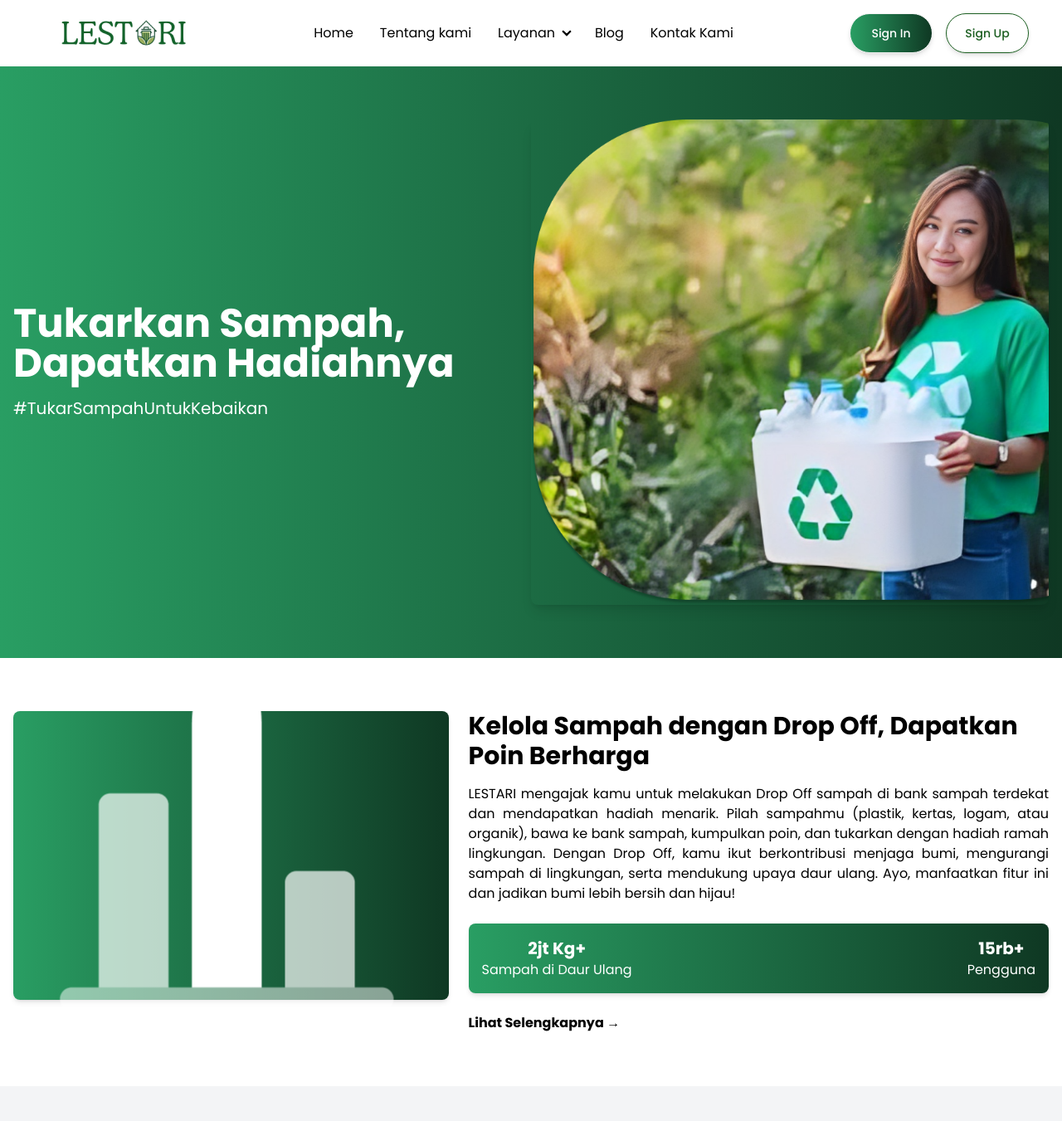
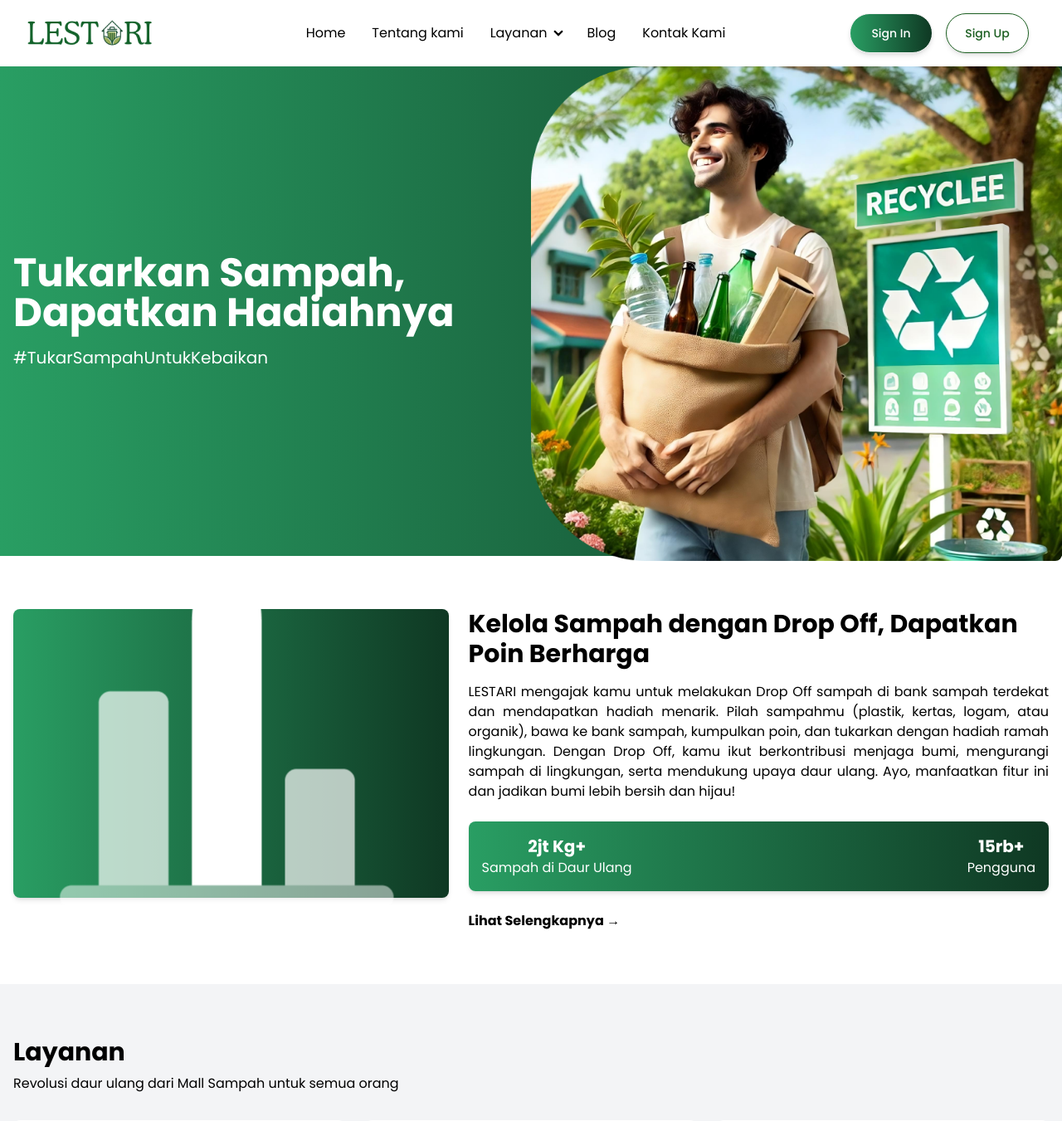
Before and after one commit to sceptzrion/Lestari, a PHP site: page /landingpage.php in a window 1280 px wide. Shown: the top 1351 px of the page at 83% size. Run offline with PHP 8.4, Linux system fonts and the light colour scheme; some libraries are stand-ins or nearby versions.

Commit message:
update landing page

```diff
--- a/landingpage.php
+++ b/landingpage.php
@@ -38,9 +38,9 @@ if (basename($_SERVER['PHP_SELF']) != 'landingpage.php') {
    <!-- NAVBAR -->
    <div class="navbar bg-light h-20 pr-10 justify-between sticky top-0 z-50">
    <!-- MOBILE SCREEN MODE -->
-      <div class="navbar-start pl-[41px]">
-        <div class="dropdown ">
-          <div tabindex="0" role="button" class="btn btn-ghost lg:hidden">
+   <div class="navbar-start pl-1/2">
+        <div class="dropdown">
+            <div tabindex="0" role="button" class="btn btn-ghost lg:hidden" id="hamburger-btn">
             <svg
                 xmlns="http://www.w3.org/2000/svg"
                 class="h-5 w-5"
@@ -55,17 +55,65 @@ if (basename($_SERVER['PHP_SELF']) != 'landingpage.php') {
             </svg>
             </div>
             <ul
-            tabindex="0"
-            class="menu menu-sm dropdown-content bg-base-100 rounded-box z-[1] mt-3 w-52 p-2 shadow">
-            <li><a>Item 1</a></li>
+            id="dropdown-menu"
+            class="menu menu-sm dropdown-content bg-white rounded-box z-[1] mt-3 w-52 p-2 shadow hidden">
+            <li><a href="./landingpage.php">Home</a></li>
+            <li><a href="./user/tentang.php">Tentang kami</a></li>
             <li>
-              <a>Parent</a>
+              <a>Layanan</a>
               <ul class="p-2">
-                <li><a>Submenu 1</a></li>
-                <li><a>Submenu 2</a></li>
+                <!-- Drop Off -->
+                <li>
+                    <?php if (isset($_SESSION['loggedin']) && $_SESSION['loggedin'] === true): ?>
+                    <button onclick="window.location.href='./user/drop_off/dropoff.php'" >
+                        <p>Drop Off</p>
+                    </button>
+                    <?php else: ?>
+                    <button onclick="showModal()" >
+                        <p>Drop Off</p>
+                    </button>
+                    <?php endif; ?>
+                </li>
+                 <!-- Rewards -->
+                <li>
+                    <?php if (isset($_SESSION['loggedin']) && $_SESSION['loggedin'] === true): ?>
+                    <button onclick="window.location.href='./user/drop_off/poin.php'" >
+                        <p>Rewards</p>
+                    </button>
+                    <?php else: ?>
+                    <button onclick="showModal()" >
+                        <p>Rewards</p>
+                    </button>
+                    <?php endif; ?>
+                </li>
+                <!-- Tutorial -->
+                <li>
+                    <?php if (isset($_SESSION['loggedin']) && $_SESSION['loggedin'] === true): ?>
+                    <button onclick="window.location.href='./user/tutorial/tutorial.php'" >
+                        <p>Tutorial</p>
+                    </button>
+                    <?php else: ?>
+                    <button onclick="showModal()" >
+                        <p>Tutorial</p>
+                    </button>
+                    <?php endif; ?>
+                </li>
+                <!-- Marketplace -->
+                <li>
+                    <?php if (isset($_SESSION['loggedin']) && $_SESSION['loggedin'] === true): ?>
+                    <button onclick="window.location.href='./marketplace.html'">
+                        <p>Marketplace</p>
+                    </button>
+                    <?php else: ?>
+                    <button onclick="showModal()" >
+                        <p>Marketplace</p>
+                    </button>
+                    <?php endif; ?>
+                </li>
                     </ul>
                 </li>
-            <li><a>Item 3</a></li>
+            <li><a href="./user/blog.php">Blog</a></li>
+            <li><a href="./user/kontak_kami.php">Kontak Kami</a></li>
           </ul>
         </div>
         <!-- BRAND LOGO -->
@@ -170,7 +218,6 @@ if (basename($_SERVER['PHP_SELF']) != 'landingpage.php') {
     <?php endif; ?>
 </div>
 
-
 <script>
     // Toggle dropdown visibility
     function toggleDropdown() {
@@ -192,9 +239,9 @@ if (basename($_SERVER['PHP_SELF']) != 'landingpage.php') {
   <!-- NAVBAR END -->
 
 <!-- Hero Section -->
-<section class="bg-gradient-to-r from-green to-dark-green text-white py-16">
-  <div class="container mx-auto px-4 flex flex-col md:flex-row items-center md:justify-between">
-    <div class="md:w-1/2 text-center md:text-left mb-8 md:mb-0">
+<section class="bg-gradient-to-r from-green to-dark-green text-white py-16 h-[450px] md:h-[590px]">
+  <div class="container mx-auto px-4 flex flex-col md:flex-row items-center md:justify-between h-full">
+    <div class="w-full md:w-1/2 text-center h-full flex flex-col justify-center items-center md:items-start md:text-left mb-8 md:mb-0">
       <h1 class="text-4xl md:text-5xl font-bold leading-tight mb-4">
         Tukarkan Sampah, Dapatkan Hadiahnya
       </h1>
@@ -202,22 +249,25 @@ if (basename($_SERVER['PHP_SELF']) != 'landingpage.php') {
         #TukarSampahUntukKebaikan
       </p>
     </div>
-    <div class="md:w-1/2 flex justify-end">
+    <div class="md:w-1/2 md:absolute md:right-0 md:top-[80px] flex flex-end">
+      <!-- gambar mobile -->
       <img
-        src="./images/hero banner.png"
-        alt="Hero Image"
-        class="rounded-lg shadow-lg max-w-full h-auto object-cover md:ml-auto"
-      />
+        src="./images/hero-banner-mobile.png"
+        alt="Hero Image Mobile"
+        class="hidden rounded-lg max-w-full h-auto object-cover">
+        <!-- gambar dekstop -->
+      <img
+        src="./images/hero-banner.png"
+        alt="Hero Image Desktop"
+        class="rounded-lg max-w-full h-auto object-cover hidden md:block">
     </div>
   </div>
 </section>
 
-
-
 <!-- about section -->
 <section class="bg-white py-16">
   <div class="container mx-auto px-4">
-    <div class="flex flex-col md:flex-row items-center gap-6 md:items-stretch">
+    <div class="flex flex-col md:flex-row items-start gap-6 md:items-stretch">
       <div class="md:w-1/2 text-center mb-8 md:mb-10 flex relative">
         <!-- Gambar -->
         <img src="./images/chart.png" alt="Chart" class="absolute top-1/2 left-1/2 transform -translate-x-1/2 -translate-y-1/2 z-10">
@@ -227,7 +277,7 @@ if (basename($_SERVER['PHP_SELF']) != 'landingpage.php') {
       </div>
 
       <!-- Konten Teks -->
-      <div class="w-full md:w-3/4 lg:w-2/3">
+      <div class="w-full md:w-3/4 lg:w-2/3 md:pt-0 pt-6 mt-0">
         <h2 class="text-2xl md:text-3xl text-black font-bold mb-4 break-words text-center md:text-left">
           Kelola Sampah dengan Drop Off, Dapatkan Poin Berharga
         </h2>
@@ -254,7 +304,6 @@ if (basename($_SERVER['PHP_SELF']) != 'landingpage.php') {
     </div>
   </div>
 </section>
-
 
  <!-- Layanan Section -->
 <section class="py-16 bg-gray-100">
@@ -411,6 +460,8 @@ if (basename($_SERVER['PHP_SELF']) != 'landingpage.php') {
     </div>
   </div>
 </footer>
+
+<!-- script java -->
     <script>
         // Notifikasi jika belum login
         function alertLogin() {
@@ -424,7 +475,16 @@ if (basename($_SERVER['PHP_SELF']) != 'landingpage.php') {
         function closeModal() {
             document.getElementById('loginModal').classList.add('hidden');
         }
+    </script>
+    <!-- navbar -->
+    <script>
+        const hamburgerBtn = document.getElementById('hamburger-btn');
+        const dropdownMenu = document.getElementById('dropdown-menu');
 
+        hamburgerBtn.addEventListener('click', () => {
+            dropdownMenu.classList.toggle('hidden');
+        });
     </script>
+
 </body>
 </html>
--- a/user/kontak_kami.php
+++ b/user/kontak_kami.php
@@ -93,7 +93,7 @@ if (!in_array(basename($_SERVER['PHP_SELF']), ['landingpage.php', 'tentang.php',
             </button>
           </li>
           <li>
-            <button onclick="window.location.href='../../user/drop_off/poin.php'" class="btn btn-success flex-grow shadow-[0px_4px_4px_-0px_rgba(0,0,0,0.25)] rounded-[20px] flex items-center justify-center px-4 py-2 gap-2 min-w-[120px] max-w-[200px]">
+            <button onclick="window.location.href='drop_off/poin.php'" class="btn btn-success flex-grow shadow-[0px_4px_4px_-0px_rgba(0,0,0,0.25)] rounded-[20px] flex items-center justify-center px-4 py-2 gap-2 min-w-[120px] max-w-[200px]">
               <img src="../images/reward.png" class="w-8 h-8" alt="">
               <p>Rewards</p>
             </button>
```
Also changed, not shown: images/hero banner.png (deleted), images/hero-banner-mobile.png (added), images/hero-banner.png (added). Lines whose indentation alone changed are shown as unchanged.
